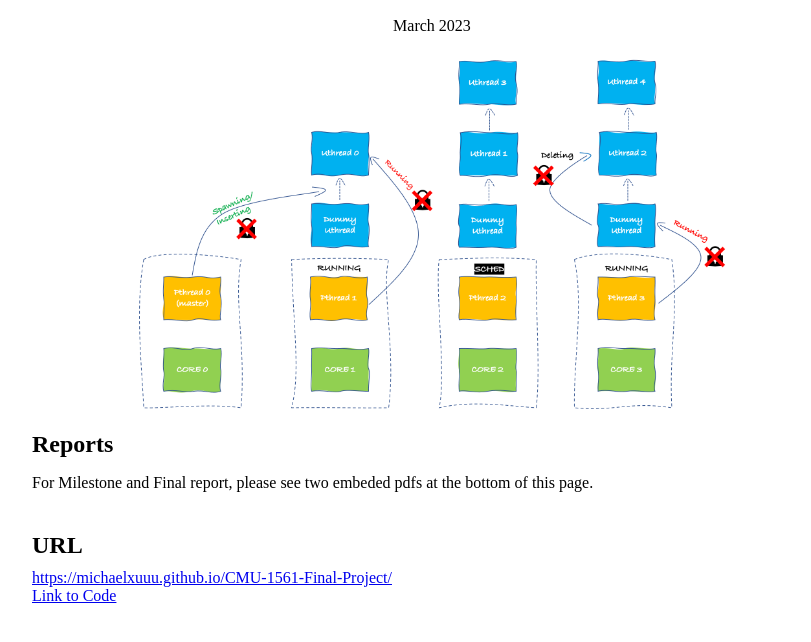
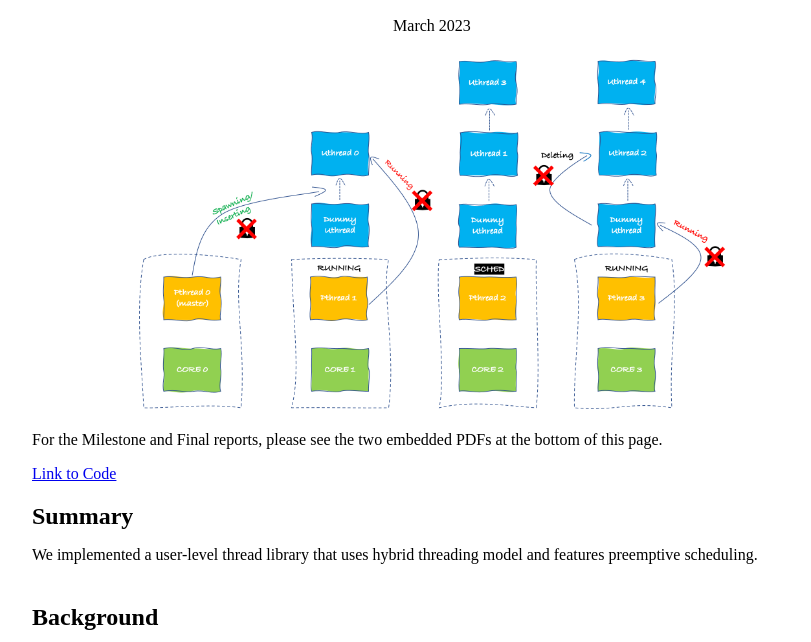
Before and after one commit to michaelxuuu/CMU-1561-Final-Project, a plain HTML site: page index.html in a window 1280 px wide. Shown: the part 138-780 px from the top of the page, without its empty margins (208-1019 px from the left). Drawn offline with Linux system fonts and the light colour scheme.

Commit message:
nothing much

```diff
--- a/index.html
+++ b/index.html
@@ -15,16 +15,8 @@
             <img src="overview.png" alt="img: overview" width="600">
         </div>
 
-        <section class="section">
-          <h2>Reports</h2>
-          <p>For Milestone and Final report, please see two embeded pdfs at the bottom of this page.</p>
-      </section>
-
-        <section class="section">
-            <h2>URL</h2>
-            <a href="https://michaelxuuu.github.io/CMU-1561-Final-Project/">https://michaelxuuu.github.io/CMU-1561-Final-Project/</a><br>
-            <a href="https://github.com/michaelxuuu/CMU-1561-Final-Project.git">Link to Code</a>
-        </section>
+        <p>For the Milestone and Final reports, please see the two embedded PDFs at the bottom of this page.</p>
+        <a href="https://github.com/michaelxuuu/CMU-1561-Final-Project.git">Link to Code</a>
 
         <section class="section">
             <h2>Summary</h2>
```
